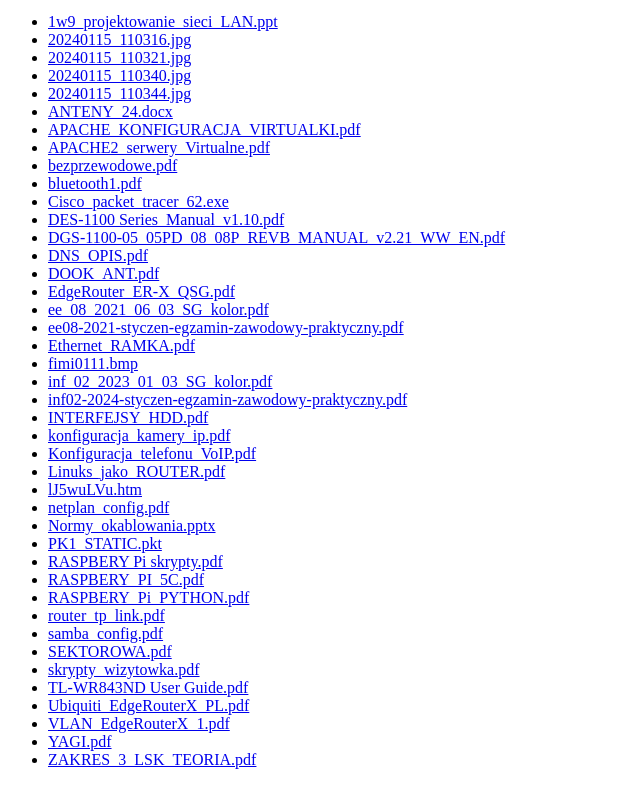
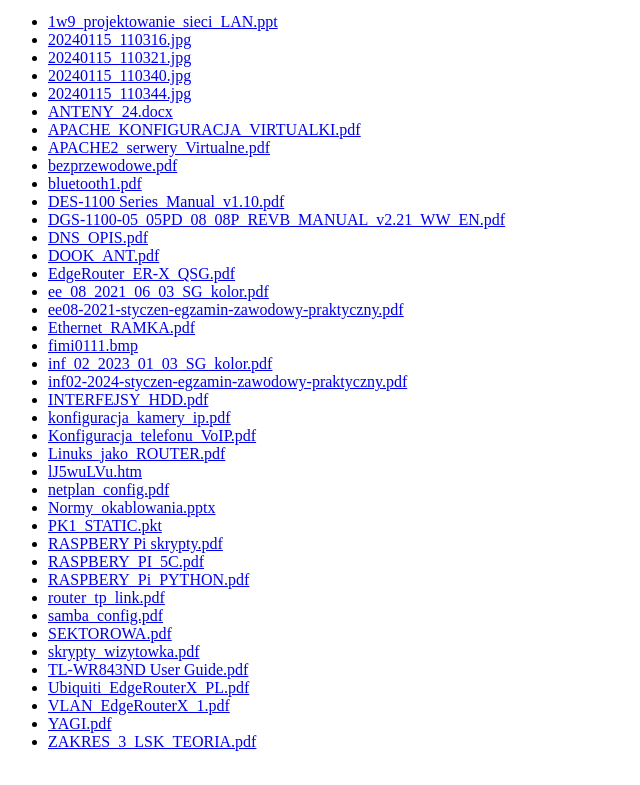
Before and after one commit to kry5refy/net, a plain HTML site: page index.html in a window 1280 px wide. Shown: the part 101-886 px from the top of the page, without its empty margins (0-640 px from the left). Drawn offline with Linux system fonts and the light colour scheme.

Commit message:
Update index.html

```diff
--- a/index.html
+++ b/index.html
@@ -37,9 +37,6 @@
             </li>
             <li>
                 <a href="bluetooth1.pdf">bluetooth1.pdf</a>
-            </li>
-            <li>
-                <a href="Cisco_packet_tracer_62.exe">Cisco_packet_tracer_62.exe</a>
             </li>
             <li>
                 <a href="DES-1100 Series_Manual_v1.10.pdf">DES-1100 Series_Manual_v1.10.pdf</a>
```
